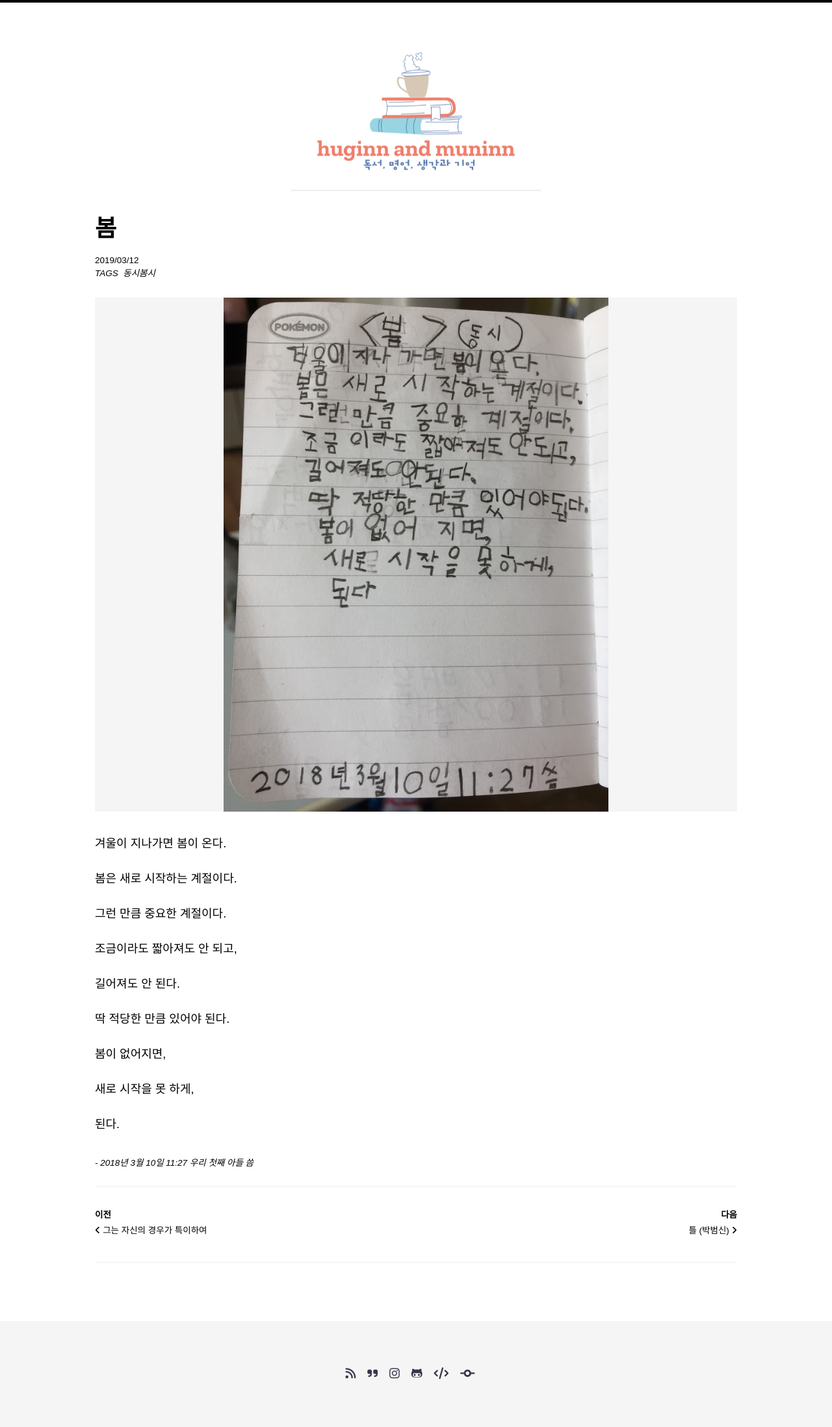
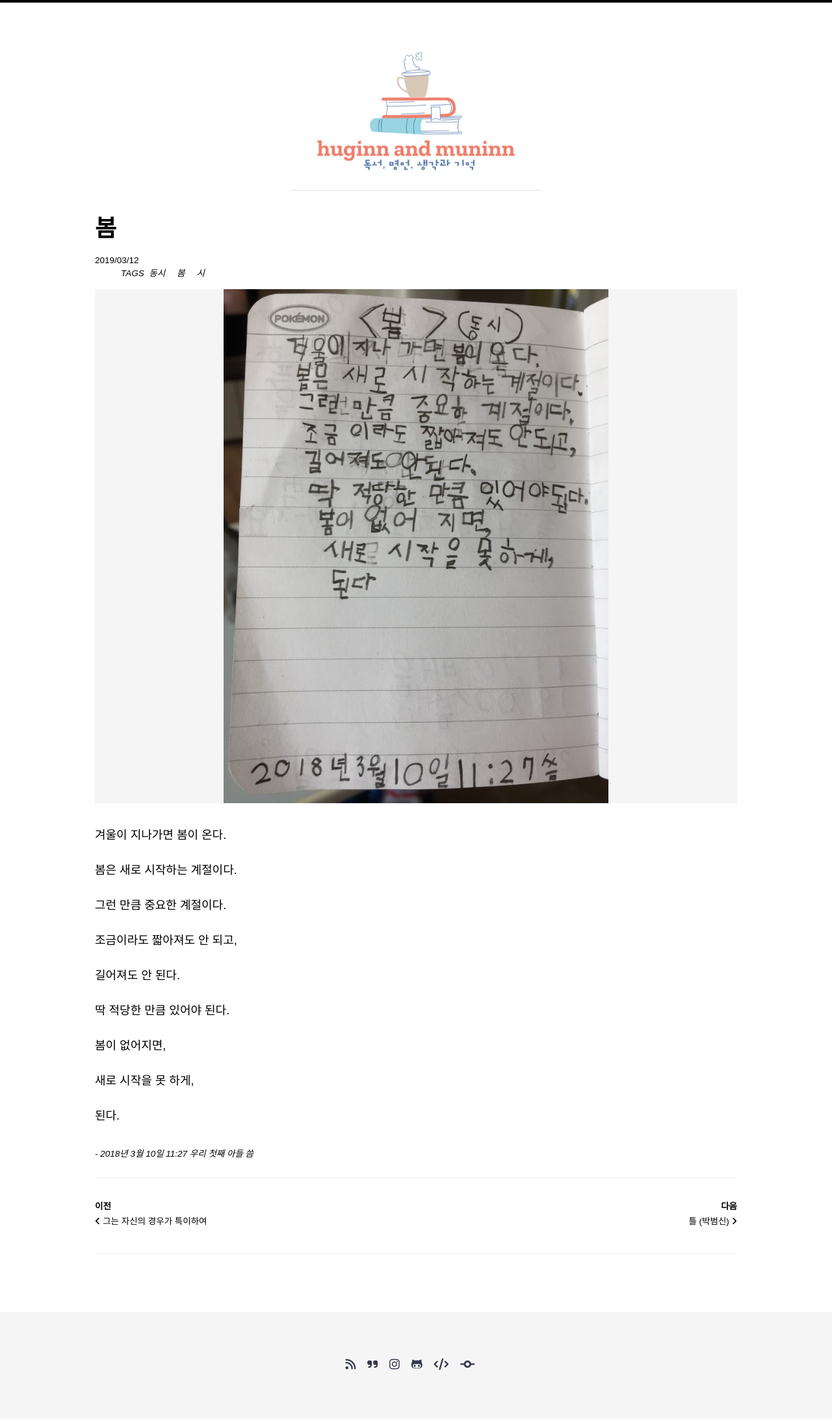
Before and after one commit to huginnmn/huginnmn.github.io, a Jekyll site: the page built from _posts/2019-03-12-봄.md, in a window 1280 px wide. Shown: the whole page at 65% size. Built offline with Jekyll 4.4.1, drawn with Linux system fonts in a browser that asks for light colours; nearby versions of some CDN libraries; some web fonts are replaced; comment, search, counter and statistics services are not loaded.

Commit message:
Update _page.scss

```diff
--- a/_sass/so-simple/_page.scss
+++ b/_sass/so-simple/_page.scss
@@ -85,13 +85,13 @@
   font-size: 0.75rem;
   font-style: italic;
   text-transform: uppercase;
-  padding: 0 0 0.5em 0;
+  margin-right: 1rem;
 }
 
 .page-taxonomy {
   display: inline-block;
   font-style: italic;
-  padding: 0 0 0.5em 0;
+  margin-right: 1rem;
 }
 
 .page-comments {
```
